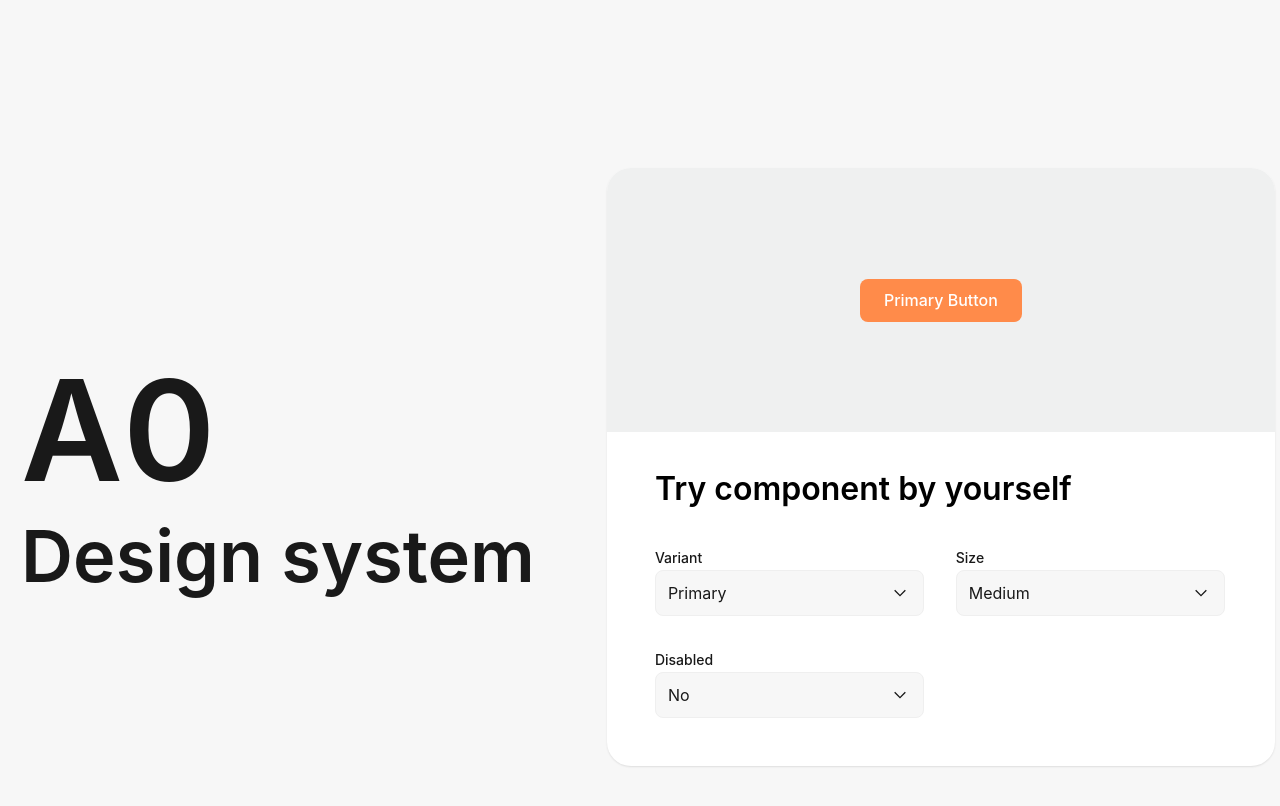
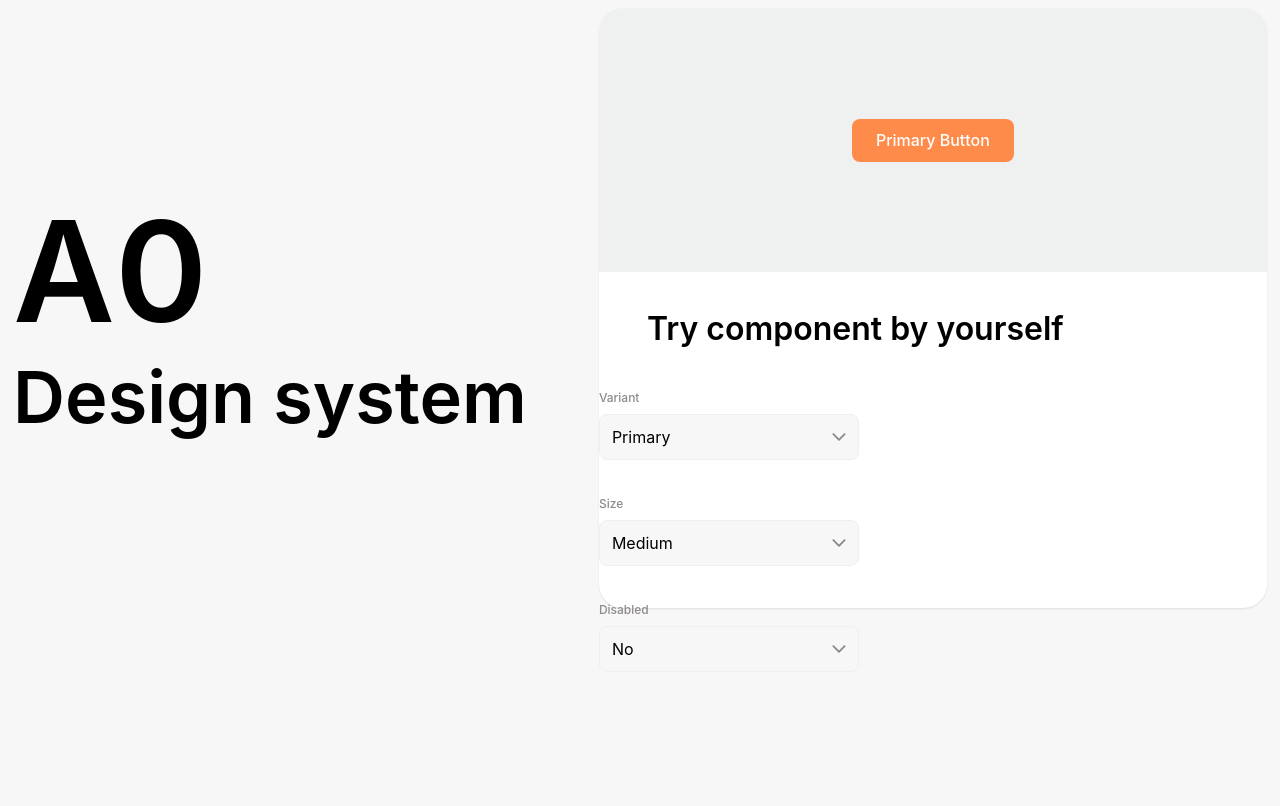
Before and after one commit to DominikaKolackovska/Domi, a Next.js app in the folder final-project-next/: page / in a window 1280 px wide. Shown: the top 806 px of the page. Built offline with nearby package versions, Linux system fonts and the light colour scheme.

Commit message:
small changes

```diff
--- a/final-project-next/components/Button.tsx
+++ b/final-project-next/components/Button.tsx
@@ -1,5 +1,5 @@
 import React from 'react';
-import styles from '../styles/button.module.css';
+import styles from '@/styles/button.module.css';
 
 type ButtonVariant = 'primary' | 'secondary';
 type ButtonSize = 'small' | 'medium' | 'large';
@@ -15,7 +15,7 @@ const Button: React.FC<ButtonProps> = ({
   variant = 'primary',
   size = 'medium',
   disabled = false,
-  children,
+  children
 }) => {
   const buttonClasses = [
     styles.base,
@@ -35,4 +35,4 @@ const Button: React.FC<ButtonProps> = ({
   );
 };
 
-export { Button };
+export  { Button } ;
--- a/final-project-next/components/Label.tsx
+++ b/final-project-next/components/Label.tsx
@@ -1,20 +1,27 @@
 import React from 'react';
-import styles from '../styles/label.module.css';
+import styles from '@/styles/label.module.css';
 
-interface LabelProps {
-  text: string;
-  children: React.ReactNode;
+interface LabelProps extends React.LabelHTMLAttributes<HTMLLabelElement> {
+  text?: string;
+  children?: React.ReactNode;
   className?: string;
 }
 
-const Label: React.FC<LabelProps> = ({ text, children, className = '' }) => {
-  const labelClasses = [styles.base, className].filter(Boolean).join(' ');
-
-  return (
-    <label className={labelClasses} htmlFor={text}>
-      {children}
-    </label>
-  );
-};
+const Label: React.FC<LabelProps> = ({
+  children,
+  text,
+  htmlFor,
+  className,
+  ...props
+}) => (
+  <label
+    htmlFor={htmlFor}
+    className={`${styles.label} ${className || ''}`}
+    {...props}
+  >
+    {text && <span>{text}</span>}
+    {children}
+  </label>
+);
 
 export { Label };
--- a/final-project-next/components/SelectInput.tsx
+++ b/final-project-next/components/SelectInput.tsx
@@ -1,41 +1,43 @@
 import React, { useState, useRef, useEffect } from 'react';
-import { Label } from '../components/Label';
-import styles from '../styles/selectInput.module.css';
+import  {Label}  from '@/components/Label';
+import styles from '@/styles/selectInput.module.css';
+import { IoIosArrowDown } from "react-icons/io";
 
 type SelectOption = {
   value: string;
   label: string;
 };
 
+type SelectInputState = 'default' | 'selected' | 'success' | 'error';
+
 type SelectInputProps = {
-  name: string;
   label: string;
   options: SelectOption[];
   value: string;
+  state?: SelectInputState;
   handleChange: (e: React.ChangeEvent<HTMLSelectElement>) => void;
   className?: string;
+  disabled?: boolean;
 };
 
 const SelectInput: React.FC<SelectInputProps> = ({
-  name,
   label,
   options,
   value,
+  state = 'default',
   handleChange,
   className = '',
+  disabled = false,
 }) => {
   const [isOpen, setIsOpen] = useState(false);
   const dropdownRef = useRef<HTMLDivElement | null>(null);
 
-
   useEffect(() => {
     const handleClickOutside = (event: MouseEvent) => {
-
       if (dropdownRef.current && !dropdownRef.current.contains(event.target as Node)) {
         setIsOpen(false);
       }
     };
-
 
     document.addEventListener('mousedown', handleClickOutside);
     return () => {
@@ -44,41 +46,41 @@ const SelectInput: React.FC<SelectInputProps> = ({
   }, []);
 
   const handleSelectClick = () => {
-    setIsOpen((prev) => !prev);
+    if (!disabled) setIsOpen((prev) => !prev);
   };
 
+  const stateClass = {
+    default: styles.default,
+    selected: styles.selected,
+    success: styles.success,
+    error: styles.error,
+  }[state];
+
   return (
-    <div className={`${styles.wrapper} ${className}`.trim()}>
-      <Label text={name}>{label}</Label>
-      <div className={styles.selectWrapper}>
-
+    <div className={`${styles.wrapper} ${className} ${disabled ? styles.disabled : ''}`.trim()}>
+      <Label>{label}</Label>
+      <div className={`${styles.selectWrapper} ${stateClass}`}>
         <div
-          className={styles.select}
+          className={`${styles.select} ${disabled ? styles.disabledSelect : ''}`}
           onClick={handleSelectClick}
           aria-haspopup="listbox"
-          aria-expanded={isOpen ? 'true' : 'false'}
+          aria-expanded={isOpen && !disabled ? 'true' : 'false'}
+          aria-disabled={disabled}
         >
           {options.find((option) => option.value === value)?.label || 'Select an option'}
+          <IoIosArrowDown className={styles.icon} />
         </div>
-        <span className={styles.arrow}>
-          <svg
-            xmlns="http://www.w3.org/2000/svg"
-            width="16"
-            height="16"
-            fill="currentColor"
-            viewBox="0 0 24 24"
-          >
-            <path d="M12 17.414 3.293 8.707l1.414-1.414L12 14.586l7.293-7.293 1.414 1.414L12 17.414z" />
-          </svg>
-        </span>
-        {isOpen && (
+
+        {isOpen && !disabled && (
           <div className={styles.dropdown} ref={dropdownRef}>
             {options.map((option, index) => (
               <React.Fragment key={option.value}>
                 <div
                   className={styles['dropdown-option']}
                   onClick={() => {
-                    handleChange({ target: { value: option.value } } as React.ChangeEvent<HTMLSelectElement>);
+                    handleChange({
+                      target: { value: option.value },
+                    } as React.ChangeEvent<HTMLSelectElement>);
                     setIsOpen(false);
                   }}
                 >
--- a/final-project-next/styles/globals.css
+++ b/final-project-next/styles/globals.css
@@ -3,14 +3,16 @@
   --primary-color: #191919;
   --primary-color-inverted: #FFFFFF;
   --secondary-color: #F1F1F1;
+  --tertiary-color:#8F8A8A;
   --accent-color: #FF8B4A;
   --accent-color-secondary: #FFE8DB;
   --background-color: #F7F7F7;
   --border-color: #EFEFEF;
-  --chip-bg: #F7F7F7;
+  --hover-color: #F7F7F780;
   --hover-color-accent: #EF742D;
   --hover-color-secondary: #E9E9E9;
-
+  --selection-color: #277D7E;
+  --error-color: #dd2222;
 
   /* Fonts */
   --font-family: 'Inter', sans-serif;
@@ -22,6 +24,7 @@
   --font-size-ml: 32px;
   --font-size-m: 16px;
   --font-size-s: 14px;
+  --font-size-xs: 12px;
 
   /* Spacing */
   --padding-xl: 80px;
@@ -29,6 +32,7 @@
   --padding-m: 24px;
   --padding-s: 16px;
   --padding-xs: 8px;
+  --padding-xxs: 4px;
 
   /* Border Radius */
   --border-radius-lg: 24px;
@@ -36,9 +40,6 @@
 }
 
 body {
-  height: 100%;
-  width: 100%;
-  padding: 160px 0px;
   display: flex;
   justify-content: center;
   align-items: center;
--- a/final-project-next/styles/label.module.css
+++ b/final-project-next/styles/label.module.css
@@ -1,8 +1,17 @@
-.base {
-    display: block;
-    font-size: var(--font-size-s);
-    font-weight: 500;
-    line-height: 1.5rem;
-    color: var(--primary-color);
-    font-family: var(--font-family);
-  }
+.label {
+  display: block;
+  font-size: var(--font-size-xs);
+  font-weight: 500;
+  line-height: 1.5rem;
+  color: var(--tertiary-color);
+  font-family: var(--font-family);
+}
+
+.bold {
+  font-weight: bold;
+}
+
+
+.custom-color {
+  color: var(--accent-color);
+}
--- a/final-project-next/styles/selectInput.module.css
+++ b/final-project-next/styles/selectInput.module.css
@@ -1,7 +1,9 @@
 .wrapper {
-    width: 47%;
+  width: 100%;
+  max-width: 270px;
   display: flex;
   flex-direction: column;
+  gap: 4px;
 }
 
 .selectWrapper {
@@ -9,39 +11,57 @@
   width: 100%;
 }
 
-
 .select {
   appearance: none;
-    padding: 12px 0px 12px 12px;
+  padding: 12px;
   font-size: 16px;
   border: 1px solid var(--border-color);
   border-radius: 8px;
   background-color: var(--background-color);
-    color: var(--primary-color);
+  color: var(--text-color);
   cursor: pointer;
   outline: none;
 }
+
 
 .select:focus {
   border-color: var(--accent-color);
   box-shadow: 0 0 0 2px var(--accent-color-secondary);
 }
 
-  .arrow {
+.success {
+  border-color: green;
+}
+
+.error {
+  border-color: red;
+}
+
+.icon {
   position: absolute;
-    right: 16px;
-    top: 54%;
+  right: 10px;
+  top: 50%;
   transform: translateY(-50%);
+  font-size: 20px;
+  color: var(--tertiary-color);
   pointer-events: none;
-    color: var(--primary-color);
+}
+
+.disabled {
+  opacity: 0.5;
+  cursor: not-allowed;
+}
+
+.disabledSelect {
+  cursor: not-allowed;
 }
 
 .dropdown {
   position: absolute;
-    top: 120%;
+  top: 100%;
   left: 0;
   right: 0;
-    background-color:  var(--primary-color-inverted);
+  background-color: var(--primary-color-inverted);
   border: 1px solid var(--border-color);
   border-radius: var(--border-radius-sm);
   max-height: 200px;
@@ -50,9 +70,9 @@
 }
 
 .dropdown-option {
-    padding: 8px 12px;
+  padding: 12px;
   cursor: pointer;
-    color: var(--primary-color);
+  color: var(--text-color);
 }
 
 .dropdown-option:hover {
@@ -61,6 +81,5 @@
 
 .dropdown-divider {
   border-top: 1px solid var(--border-color);
-    margin: 4px 0;
-    width: 100%;
+  width: 96%;
 }
--- a/final-project-next/styles/showcase.module.css
+++ b/final-project-next/styles/showcase.module.css
@@ -16,24 +16,43 @@
    .showcase{
     background-color: var(--primary-color-inverted);
     width: 668px;
+    height: 600px;
     flex-wrap: wrap;
     border-radius: var(--border-radius-lg);
     box-shadow: 0 1px 2px rgba(0, 0, 0, 0.1);
     display:column;
    }
 
+  .preview{
+    padding: var(--padding-xl);
+    width: 100%;
+    display: flex;
+    justify-content: center;
+    align-items: center;
+  }
   .title {
     font-size: var(--font-size-xxl);
     font-weight: 600;
     line-height: 60%;
     margin-bottom: var(--padding-m);
-    color: var(--primary-color);
+    color: var(--text-color);
   }
   .subtitle {
     font-size: var(--font-size-xl);
     font-weight: 600;
     line-height: 100%;
-    color: var(--primary-color);
+    color: var(--text-color);
+  }
+
+
+  .containerPreviewShowcase{
+    justify-content: center;
+    height:0px;
+    padding:0 var(--padding-l);
+    background-color:#EFF0F0;
+    border-radius: var(--border-radius-lg) var(--border-radius-lg) 0 0;
+    align-items: center;
+    display:flex;
   }
 
   .containerPreview{
@@ -45,18 +64,21 @@
     align-items: center;
     display:flex;
   }
-
-  .preview{
-    padding: var(--padding-xl);
+  .controls {
+    display: flex;
+    width: 100%;
+    max-width: 260px;
+    flex-direction: row;
+    flex-wrap: wrap;
+    align-content: center;
+    gap: 32px;
   }
 
-  .controls {
+  .controlsShowcase {
     display: flex;
     flex-direction: row;
     flex-wrap: wrap;
-    align-items: flex-start;
-    align-content: center;
-    padding: 0 var(--padding-l) var(--padding-l) var(--padding-l) ;
+    padding:0 var(--padding-l) var(--padding-l) var(--padding-l);
     gap: 32px;
   }
 
@@ -78,7 +100,7 @@
     font-size: var(--font-size-s);
     font-weight: 500;
     margin-bottom: calc(var(--padding-s) / 2);
-    color: var(--primary-color);
+    color: var(--text-color);
   }
 
   .select,
@@ -88,9 +110,17 @@
     border: 1px solid var(--border-color);
     border-radius: var(--border-radius-sm);
     background-color: var(--chip-bg);
-    color: var(--primary-color);
+    color: var(--text-color);
   }
 
-  .preview {
-    text-align: center;
+  .contentContainer{
+    display: flex;
+    flex-direction: column;
+    gap: 24px;
   }
+
+  .selectWrapper{
+    width:100%;
+    display: flex;
+    flex-direction: row;
+  }
```
Lines whose indentation alone changed are shown as unchanged.
